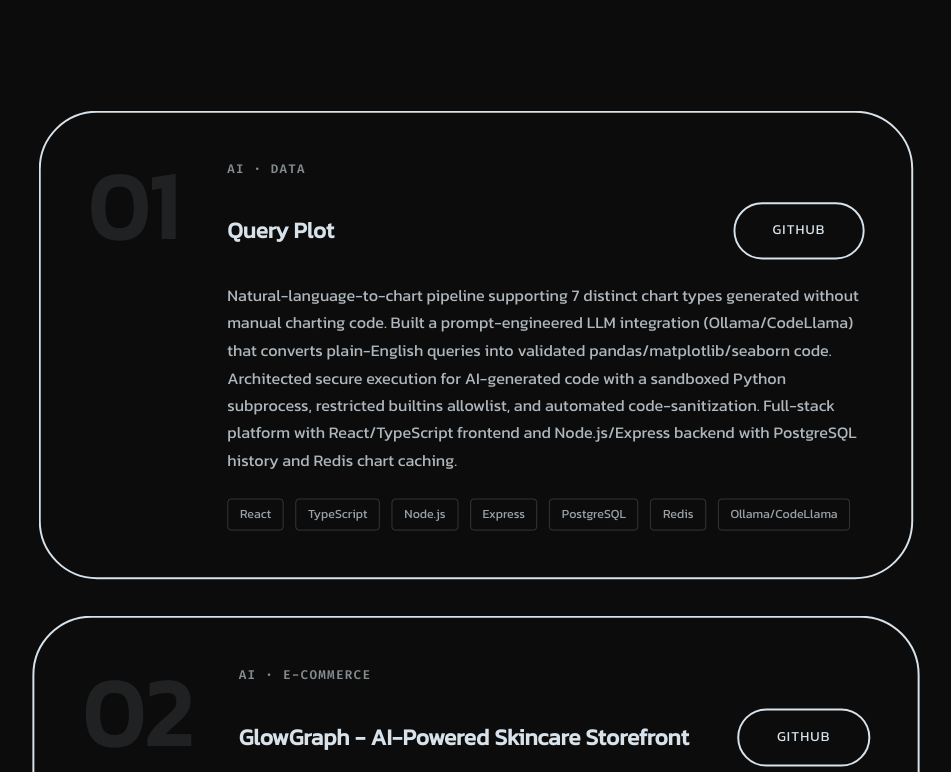
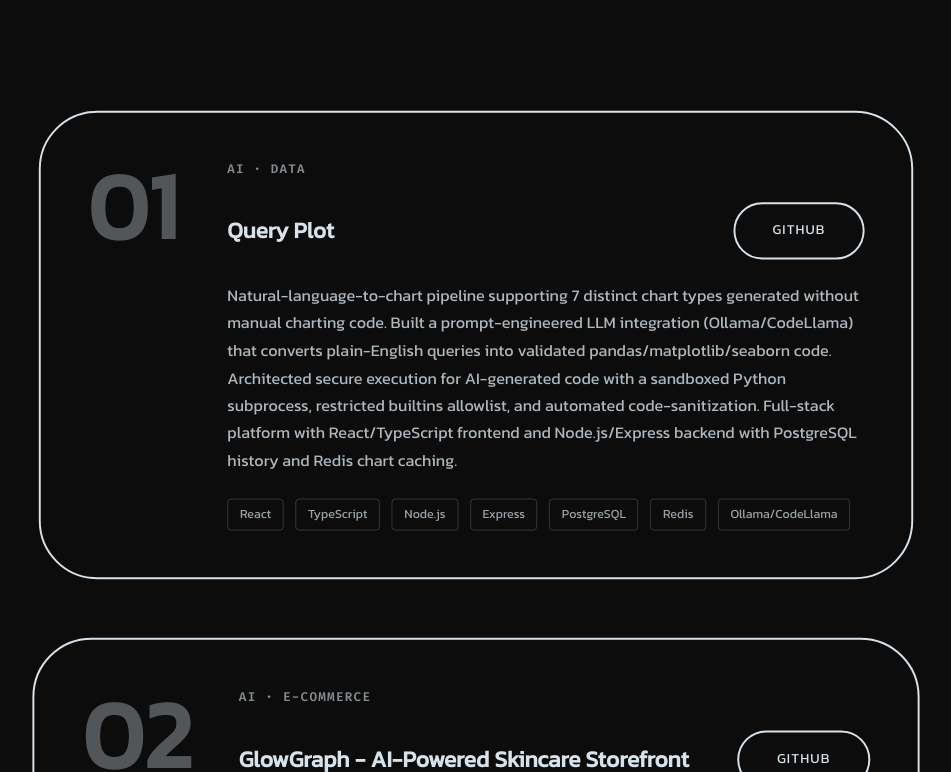
Before and after one commit to pallavimaralla/portfolio, a React (Vite) app in the folder client/app/: page / in a window 1280 px wide. Shown: the part 3968-4740 px from the top of the page, without its empty margins (164-1115 px from the left). Built offline with nearby package versions, Linux system fonts and the light colour scheme; no server answers; the HTML template or start-up script is replaced by a standard one.

Commit message:
fix(Projects): remove sticky positioning, keep cards in normal flow

```diff
--- a/client/app/src/components/sections/Projects/Projects.module.css
+++ b/client/app/src/components/sections/Projects/Projects.module.css
@@ -47,7 +47,7 @@
 
 /* Individual card */
 .project-card {
-  background: transparent;
+  background: #0C0C0C;
   border: 2px solid #D7E2EA;
   border-radius: clamp(40px, 8vw, 60px);
   padding: clamp(2rem, 4vw, 3rem);
@@ -57,14 +57,14 @@
   gap: clamp(2rem, 4vw, 3rem);
   align-items: flex-start;
   position: relative;
+  overflow: hidden;
+  min-height: 200px;
 }
 
-/* Desktop: sticky stacking effect */
+/* Desktop: cards in normal flow */
 @media (min-width: 769px) {
   .project-card {
-    position: sticky;
-    top: 100px;
-    margin-bottom: clamp(1.5rem, 2vw, 2rem);
+    margin-bottom: clamp(2rem, 4vw, 3rem);
   }
 
   .project-card:last-child {
@@ -78,7 +78,7 @@
   font-size: clamp(3rem, 8vw, 6rem);
   font-weight: 900;
   line-height: 1;
-  color: rgba(215, 226, 234, 0.1);
+  color: rgba(215, 226, 234, 0.35);
   flex-shrink: 0;
   min-width: clamp(3rem, 8vw, 6rem);
 }
```
